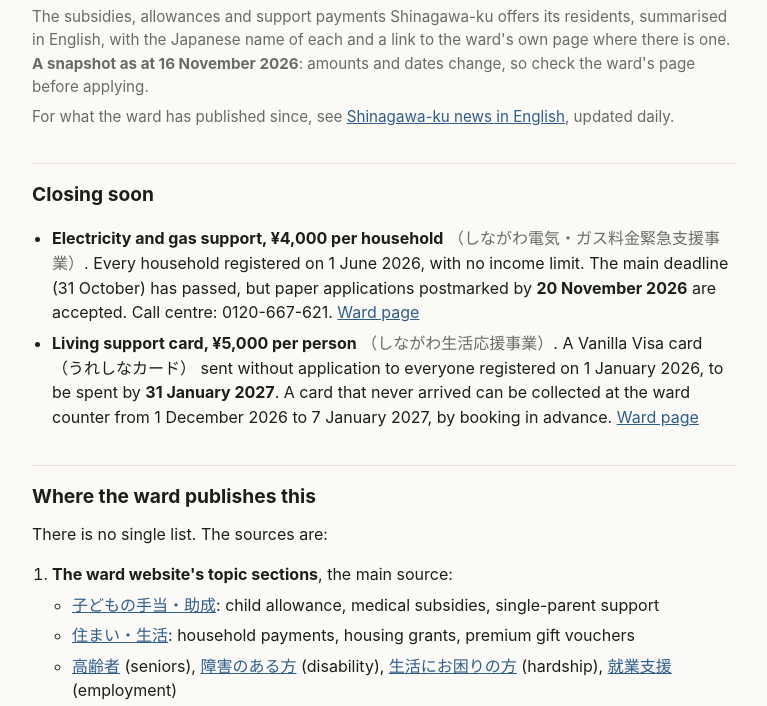
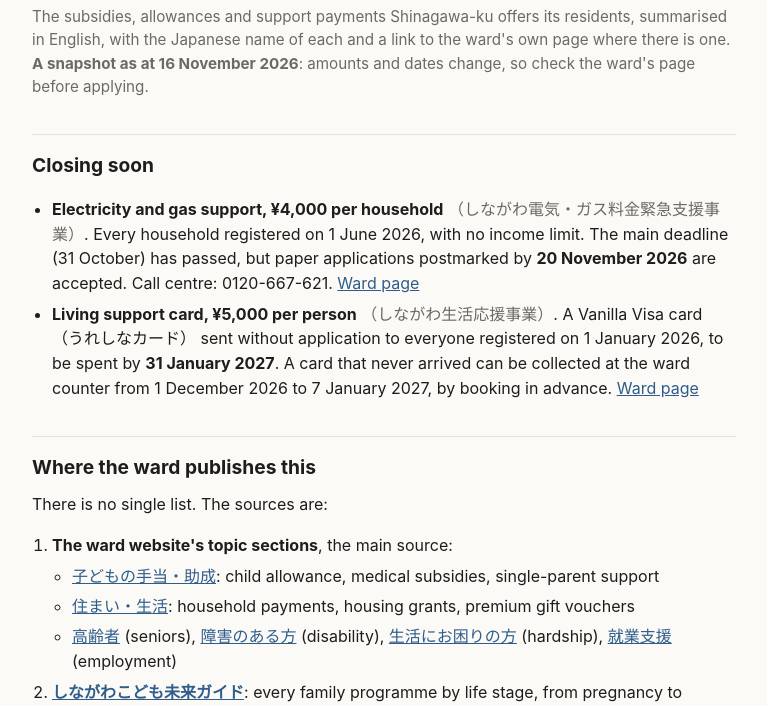
Before and after one commit to signals-public/shinagawa-subsidies, a plain HTML site: page index.html in a window 1280 px wide. Shown: the part 66-772 px from the top of the page, without its empty margins (256-1023 px from the left). Drawn offline with Linux system fonts and the light colour scheme.

Commit message:
Remove the link to the news page

```diff
--- a/index.html
+++ b/index.html
@@ -29,7 +29,6 @@ footer { color: var(--muted); font-size: .8rem; margin-top: 2.5rem; border-top:
 <main>
 <h1>Shinagawa-ku subsidies and support</h1>
 <p class="intro">The subsidies, allowances and support payments Shinagawa-ku offers its residents, summarised in English, with the Japanese name of each and a link to the ward's own page where there is one. <strong>A snapshot as at 16 November 2026</strong>: amounts and dates change, so check the ward's page before applying.</p>
-<p class="intro">For what the ward has published since, see <a href="https://signals-public.github.io/shinagawa-news/">Shinagawa-ku news in English</a>, updated daily.</p>
 
 <h2>Closing soon</h2>
 <ul>
```
